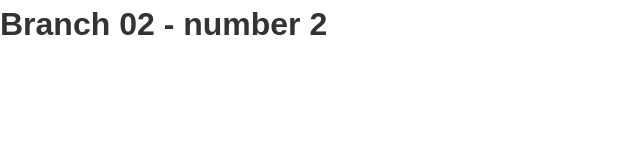
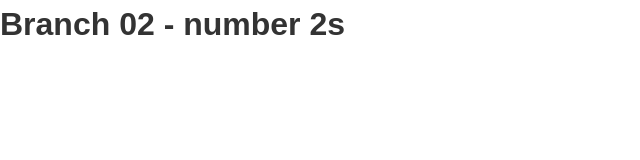
Before and after one commit to bpoc-russeljeff/test01, a plain HTML site: page index.html in a window 1280 px wide. Shown: the full height of the page, 0-640 px from the left. Drawn offline with nearby package versions, Linux system fonts and the light colour scheme.

Commit message:
changes in the index file

```diff
--- a/index.html
+++ b/index.html
@@ -231,7 +231,7 @@
 </head>
 
 <body>
-    <h1>Branch 02 - number 2</h1>
+    <h1>Branch 02 - number 2s</h1>
 
 	<!-- ローディングアニメ -->
 	<div class="loader-wrap">
```
